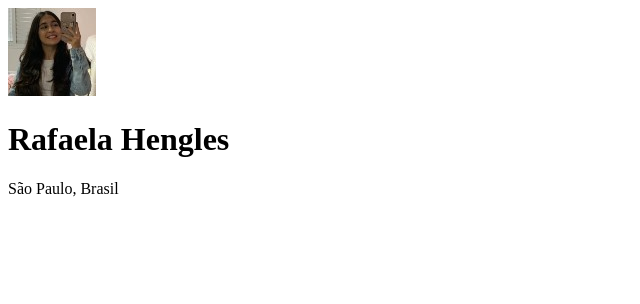
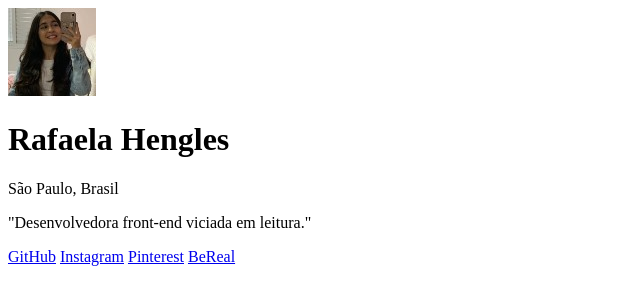
Before and after one commit to RafaelaHengles11TIA/meus_links, a plain HTML site: page index.html in a window 1280 px wide. Shown: the whole page, without its empty margins (0-640 px from the left). Drawn offline with Linux system fonts and the light colour scheme.

Commit message:
Termino do desenvolvimento do  html

```diff
--- a/index.html
+++ b/index.html
@@ -10,6 +10,12 @@
         <img src="./rafa 88x88.jpg" alt="imagem do criador da pagina de links, rafaela hengles.">
         <h1>Rafaela Hengles</h1>
         <p>São Paulo, Brasil</p>
+
+        <p>"Desenvolvedora front-end viciada em leitura." </p>
+        <a href="https://github.com/RafaelaHengles11TIA">GitHub</a>
+        <a href="https://www.instagram.com/rafahengles?igsh=ZDMxNmdxM2d2YTVp">Instagram</a>
+        <a href="https://br.pinterest.com/rafahengles1909/">Pinterest</a>
+        <a href="https://bere.al/rafahengles">BeReal</a>
     </div>
 </body>
 </html>
```
